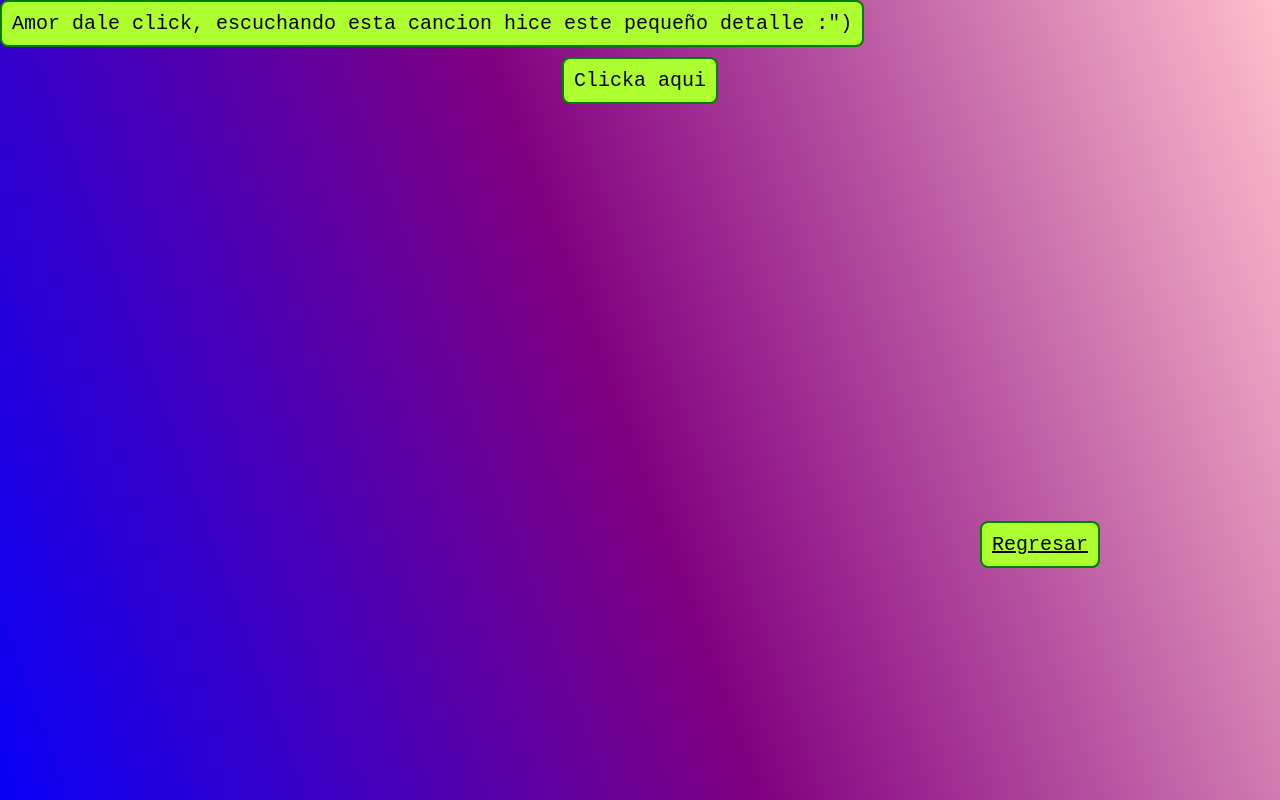
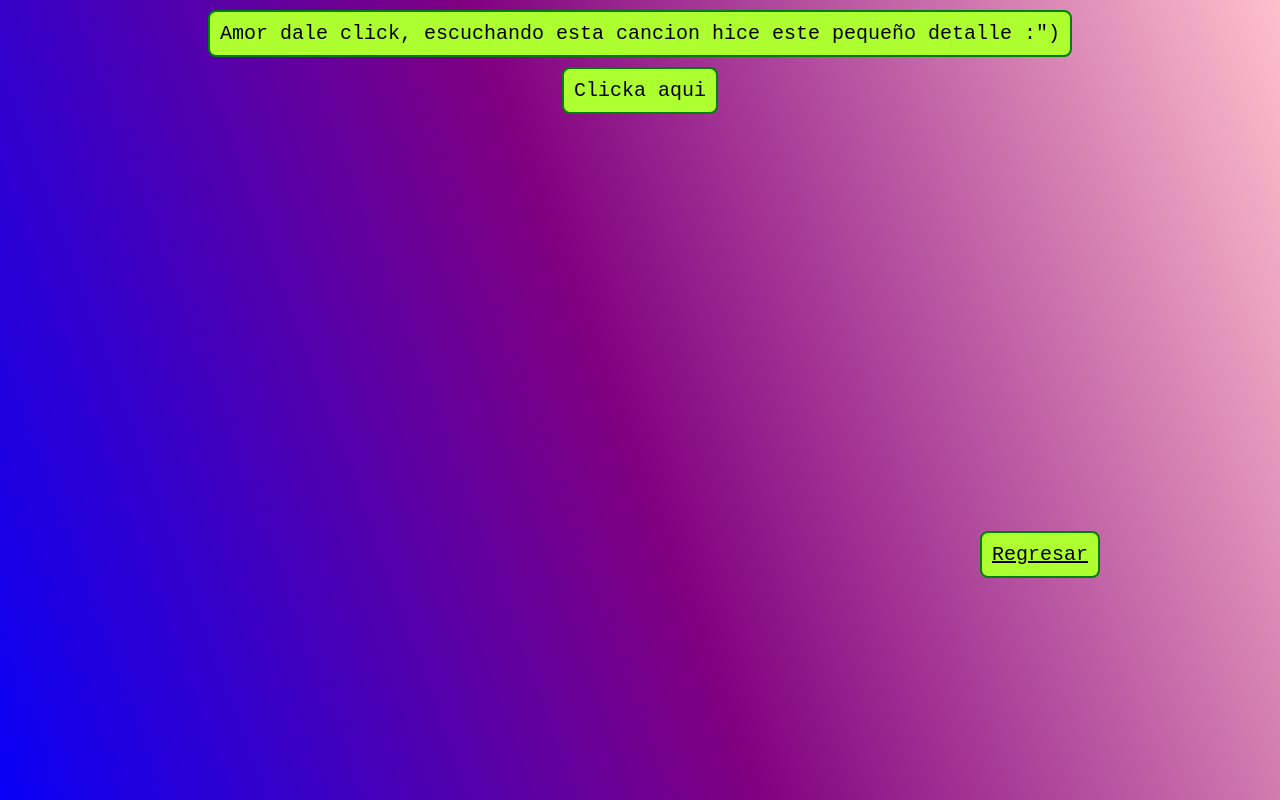
Before and after one commit to Clay-andis/flores, a plain HTML site: page index.html in a window 1280 px wide. Shown: the top 800 px of the page. Drawn offline with Linux system fonts and the light colour scheme; a web font is replaced by a local one.

Commit message:
Update index.html

```diff
--- a/index.html
+++ b/index.html
@@ -13,7 +13,7 @@
     -->
 </head>
 <body>
-    <div >
+    <div class="Contenedor-Binicio">
         <button class="Button" id="btnReproducir">Amor dale click, escuchando esta cancion hice este pequeño detalle :") </button>
 
     </div>
```
